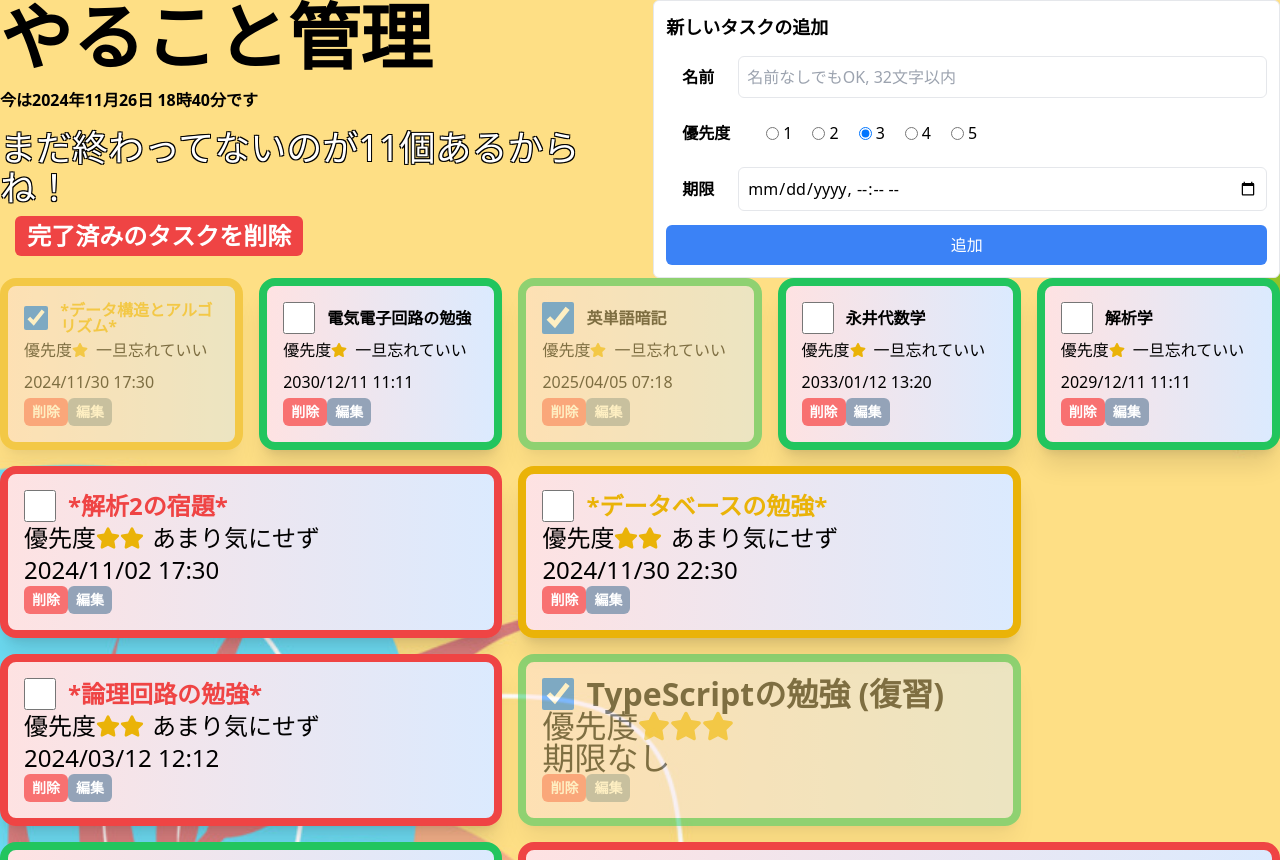
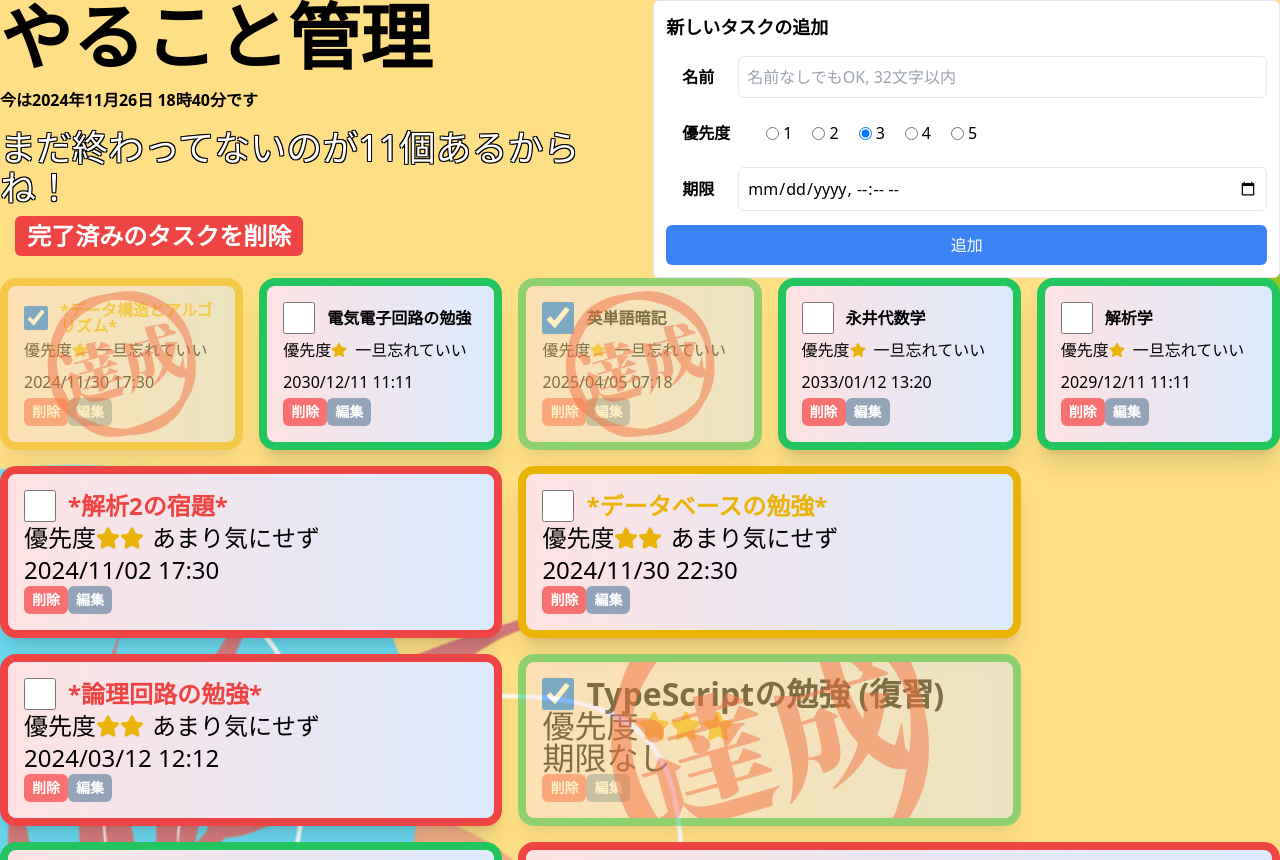
Before and after one commit to 2ufkpfb9daxnik/react-todo-app, a React (Vite) app: page / in a window 1280 px wide. Shown: the top 860 px of the page. Built offline with nearby package versions, Linux system fonts and the light colour scheme.

Commit message:
デカデカと表示

```diff
--- a/src/TodoList.tsx
+++ b/src/TodoList.tsx
@@ -161,6 +161,13 @@ const TodoList = (props: Props) => {
                   >
                     {isOverdue || isDueSoon ? `*${todo.name}*` : todo.name}
                   </div>
+                  {todo.isDone && (
+                    <img
+                      src={complete}
+                      alt="complete"
+                      className="absolute left-0 top-0 size-full object-cover opacity-50"
+                    />
+                  )}
                 </div>
                 <div
                   className="flex items-center text-2xl"
```
